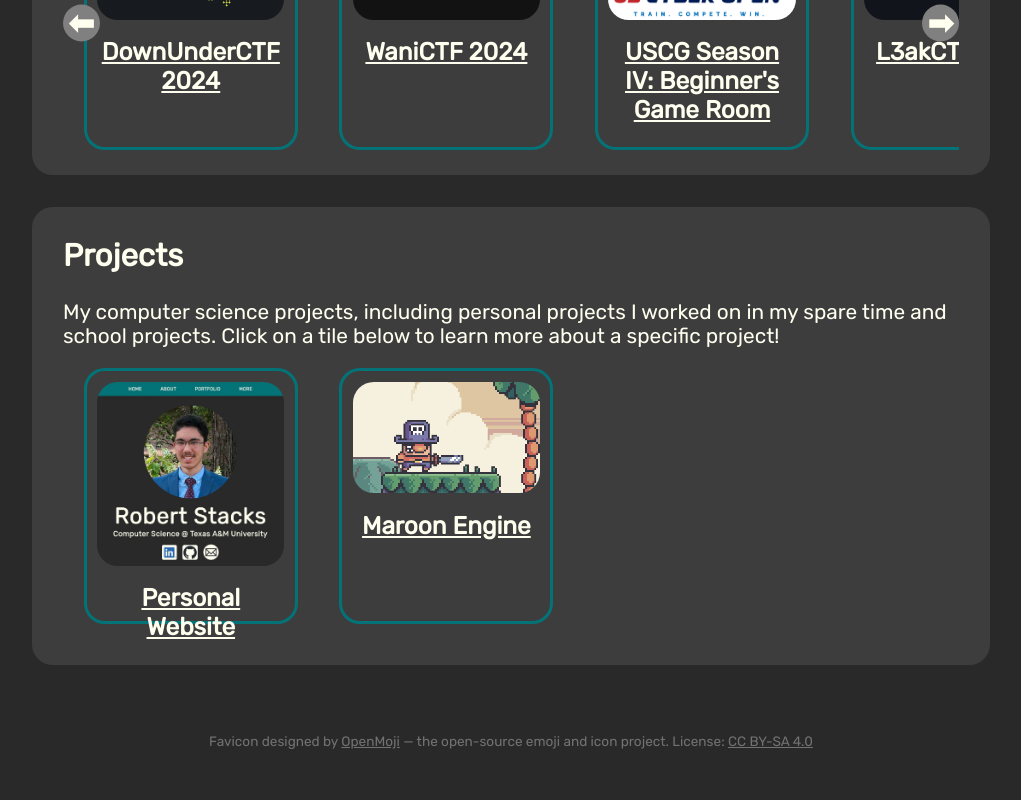
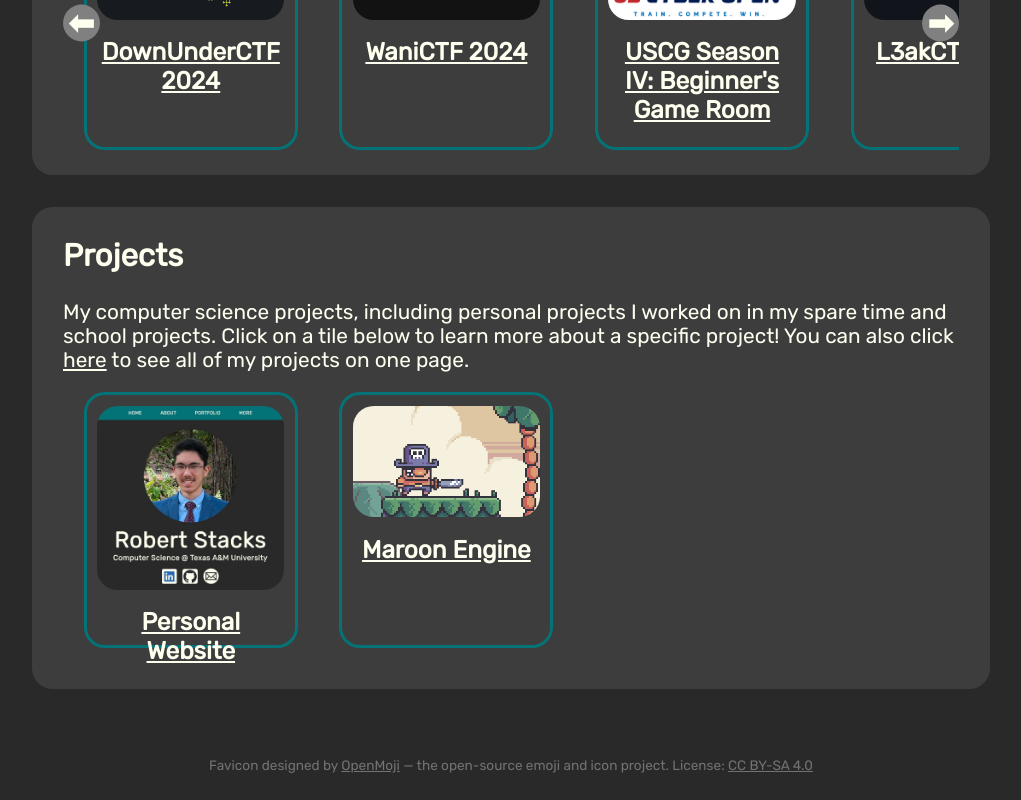
Before and after one commit to rstacks/my-website, a React (Vite) app: page /home in a window 1280 px wide. Shown: the part 1630-2430 px from the top of the page, without its empty margins (129-1150 px from the left). Before the commit the page ends 2406 px from the top, so only its background shows below. Built offline with nearby package versions, Linux system fonts and the light colour scheme.

Commit message:
Added link to Projects page from home page

```diff
--- a/src/components/ProjectsSection.jsx
+++ b/src/components/ProjectsSection.jsx
@@ -8,7 +8,8 @@
       <p>
         My computer science projects, including personal projects I worked on in
         my spare time and school projects. Click on a tile below to learn more about
-        a specific project!
+        a specific project! You can also click <a href="/projects" className="paragraph-link">here</a> to
+        see all of my projects on one page.
       </p>
       <div className="tile-list">
         <ul>
```
